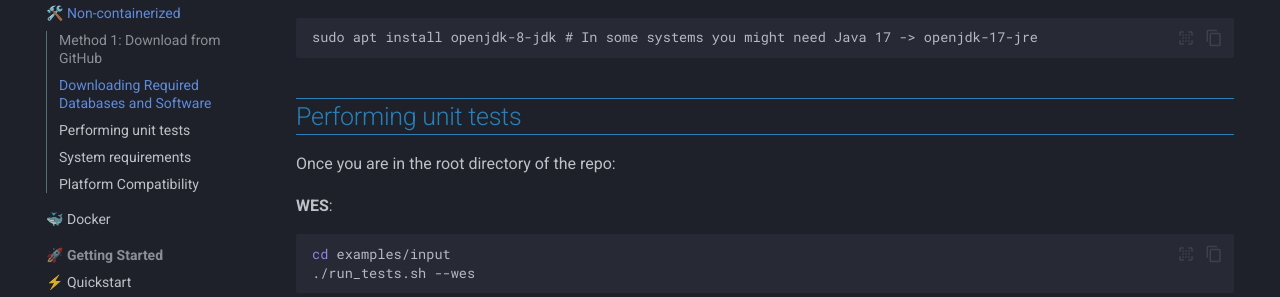
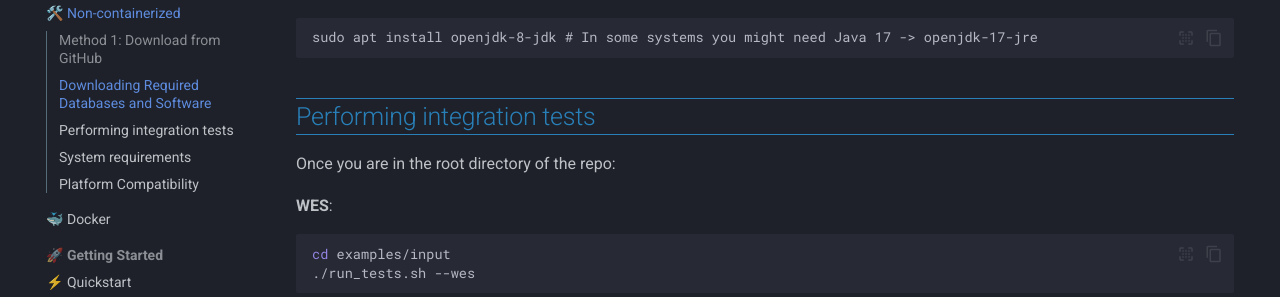
Before and after one commit to CNAG-Biomedical-Informatics/cbicall, an MkDocs documentation site: the page built from docs/installation/non-containerized.md, in a window 1280 px wide and 900 px high, scrolled down 1529 px. Shown: the part 158-455 px from the top of the window. Built offline with MkDocs 1.6.1 and Material for MkDocs 9.7.7, drawn with Linux system fonts in a browser that asks for light colours; nearby versions of some CDN libraries; library files that are not in the unit come from our copies; comment, search, counter and statistics services are not loaded.

Commit message:
Source commit

````diff
--- a/docker/README.md
+++ b/docker/README.md
@@ -104,7 +104,7 @@ Finally, inside the `cbicall` repo:
 
 Change `DATADIR` variable in `workflows/bash/gatk-4.6/parameters.sh` and `workflows/snakemake/gatk-4.6/config.yaml` to `/cbicall-data`.
 
-## Performing unit tests
+## Performing integration tests
 
 Inside the container:
 
--- a/non-containerized/README.md
+++ b/non-containerized/README.md
@@ -85,7 +85,7 @@ Ok, finally we are going to install `Java 8` in case you don't have it already:
 sudo apt install openjdk-8-jdk # In some systems you might need Java 17 -> openjdk-17-jre
 ```
 
-## Performing unit tests
+## Performing integration tests
 
 Once you are in the root directory of the repo:
 
````
Also changed, not shown: README.md (+0 -2 lines).
